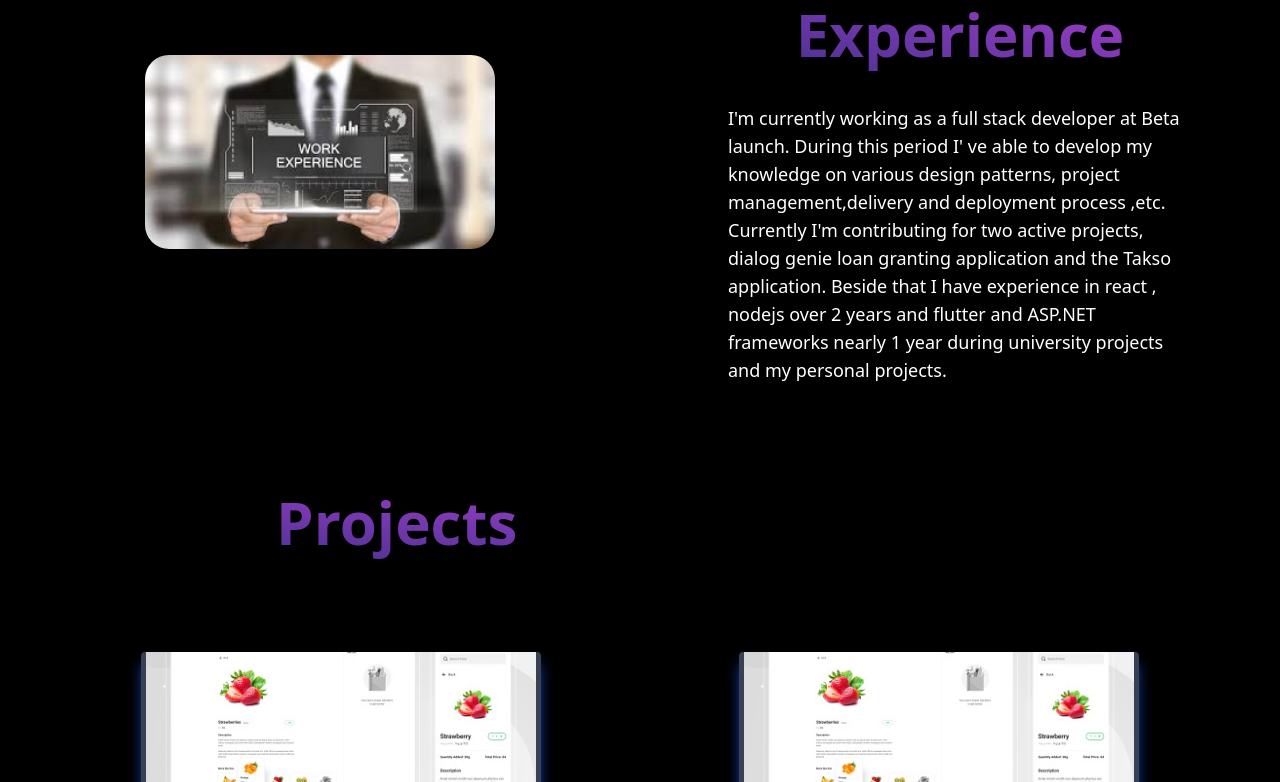
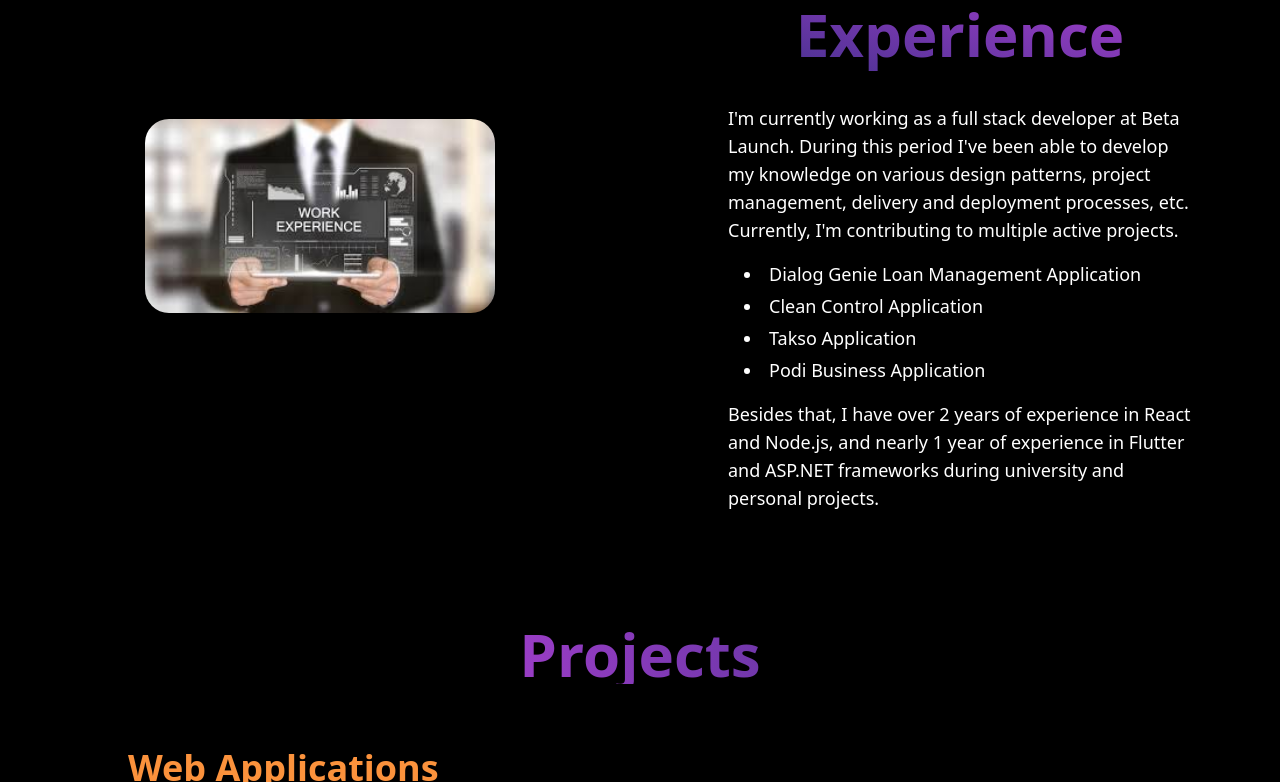
Before and after one commit to pawan-kavinda/Portfolio, a React (Create React App) app in the folder frontend/: page / in a window 1280 px wide. Shown: the part 2018-2800 px from the top of the page. Built offline with nearby package versions, Linux system fonts and the light colour scheme.

Commit message:
ui fixes

```diff
--- a/frontend/src/Components/Education.jsx
+++ b/frontend/src/Components/Education.jsx
@@ -22,7 +22,7 @@ const Education = () => {
         <motion.div initial={{x:100,opacity:0}} animate={{x:0,opacity:1}} transition={{duration:0.5,delay:2}}  className='mb-[20px] bg-gray-800 p-4 rounded-3xl max-w-[600px] mx-auto hover:shadow-none overflow-hidden shadow-lg shadow-green-700'>
             <p className='text-xl md:text-3xl'>G.C.E Ordinary Level</p>
             <p className='text-gray-600'>Central College Anuradhapura(2015)</p>
-            <p className='text-gray-300'>9A's and 1B</p>
+            <p className='text-gray-300'>8A's and 1B</p>
         </motion.div>
 
       </div>
--- a/frontend/src/Components/Experience.jsx
+++ b/frontend/src/Components/Experience.jsx
@@ -1,19 +1,17 @@
-import React from "react";
+import React, { useState, useEffect } from "react";
 import experience from "../assets/experience.jpeg";
 import { motion } from "framer-motion";
-import { useState, useEffect } from "react";
 
 const Experience = () => {
   const [isVisible, setIsVisible] = useState(false);
 
   useEffect(() => {
-    // When the component mounts, set isVisible to true
     setIsVisible(true);
-    // When the component unmounts, set isVisible back to false
     return () => setIsVisible(false);
   }, []);
+
   return (
-    <div className="text-white bg-black mx:auto " id="about">
+    <div className="text-white bg-black mx:auto" id="experience">
       <div className="md:grid md:grid-cols-2 sm:py-16">
         <motion.img
           initial={{ x: 100, opacity: 0 }}
@@ -29,25 +27,46 @@ const Experience = () => {
             initial={{ x: -100, opacity: 0 }}
             animate={{ x: isVisible ? 0 : -100, opacity: isVisible ? 1 : 0 }}
             transition={{ duration: 0.5, delay: 0.5 }}
-            className="text-4xl md:text-6xl p-6 md:px-20 text-center font-bold mb-4 primary-color
-          bg-gradient-to-bl from-fuchsia-500 to-indigo-900 bg-clip-text text-transparent"
+            className="text-4xl md:text-6xl p-6 md:px-20 text-center font-bold mb-4
+            bg-gradient-to-bl from-fuchsia-500 to-indigo-900 bg-clip-text text-transparent"
           >
             Work Experience
           </motion.h2>
+
           <motion.p
             initial={{ x: -100, opacity: 0 }}
             animate={{ x: 0, opacity: 1 }}
             transition={{ duration: 0.5, delay: 1 }}
-            className=" md:px-16 lg:text-lg
-          "
+            className="md:px-16 lg:text-lg"
           >
-            I'm currently working as a full stack developer at Beta launch. During this period I' ve able to develop my knowledge on various design patterns, project management,delivery and deployment process ,etc.
-            Currently I'm contributing for two active projects, dialog genie loan granting application and the Takso application.
-            Beside that I have experience in react , nodejs over 2 years and flutter and ASP.NET frameworks nearly 1 year during university projects and my personal projects.
+            I'm currently working as a full stack developer at Beta Launch. During this period
+            I've been able to develop my knowledge on various design patterns, project
+            management, delivery and deployment processes, etc. Currently, I'm contributing
+            to multiple active projects.
+          </motion.p>
 
+          <motion.ul
+            initial={{ x: -100, opacity: 0 }}
+            animate={{ x: 0, opacity: 1 }}
+            transition={{ duration: 0.5, delay: 1.2 }}
+            className="md:px-20 list-disc list-inside mt-4 lg:text-lg space-y-1"
+          >
+            <li>Dialog Genie Loan Management Application</li>
+            <li>Clean Control Application</li>
+            <li>Takso Application</li>
+            <li>Podi Business Application</li>
+          </motion.ul>
+
+          <motion.p
+            initial={{ x: -100, opacity: 0 }}
+            animate={{ x: 0, opacity: 1 }}
+            transition={{ duration: 0.5, delay: 1.4 }}
+            className="md:px-16 lg:text-lg mt-4"
+          >
+            Besides that, I have over 2 years of experience in React and Node.js, and nearly 1 year
+            of experience in Flutter and ASP.NET frameworks during university and personal projects.
           </motion.p>
         </div>
-
       </div>
     </div>
   );
--- a/frontend/src/Components/Work.jsx
+++ b/frontend/src/Components/Work.jsx
@@ -1,62 +1,114 @@
-import React, { useState } from "react";
+import React from "react";
 import { Link } from "react-router-dom";
 import { motion } from "framer-motion";
 
 // Images
-import ai from "../assets/Projects/ai.jpg";
+import ai from "../assets/ml.jpg";
 import gc from "../assets/Projects/gc.jpg";
 import ems from "../assets/Projects/ems.jpg";
 import sm from "../assets/Projects/sm.jpg";
+import takso from "../assets/takso.png";
 import fs from "../assets/Projects/fs.jpg";
-import brain from "../assets/Projects/brain.jpg";
+import podi from "../assets/podi.png";
+import agent from "../assets/agent.png";
+import genie from "../assets/genie.png";
+import voting from "../assets/voting.png";
 import pf from "../assets/Projects/pf.png";
 import em from "../assets/Projects/em.jpg";
 
 // Reusable Project Card
-const ProjectCard = ({ to, imageSrc, alt }) => {
+const ProjectCard = ({ to, imageSrc, alt, category }) => {
   return (
-    <div
-      className="transform transition-transform duration-300 hover:scale-105 hover:bg-yellow-900 overflow-hidden shadow-lg shadow-blue-700
-      flex justify-center items-center mx-auto h-[200px] w-[200px] md:w-[400px] md:bg-gray-700 bg-cover relative rounded"
-    >
+    <div className="relative group rounded-2xl overflow-hidden shadow-2xl transform transition duration-300 hover:scale-105">
       {to ? (
         <Link to={to}>
-          <img src={imageSrc} alt={alt} width={390} height={200} />
+          <img src={imageSrc} alt={alt} className="w-full h-64 object-cover" />
         </Link>
       ) : (
-        <img src={imageSrc} alt={alt} width={390} height={200} />
+        <img src={imageSrc} alt={alt} className="w-full h-64 object-cover" />
       )}
+      <div className="absolute bottom-0 left-0 right-0 bg-gradient-to-t from-black via-transparent to-transparent p-4">
+        <p className="text-white font-bold text-lg md:text-xl">{alt}</p>
+        <span className="text-xs md:text-sm px-2 py-1 bg-blue-600 rounded mt-2 inline-block">
+          {category}
+        </span>
+      </div>
     </div>
   );
 };
 
 const Work = () => {
+  const projects = [
+    {
+      category: "Web",
+      items: [
+        { to: "/takso", image: takso, name: "Takso Application" },
+        { to: "/dialog-genie", image: genie, name: "Dialog Genie Application" },
+        {
+          to: "/podi-business",
+          image: podi,
+          name: "Podi Business Application",
+        },
+        { to: "/agent-ai", image: agent, name: "Agent AI Application" },
+        { to: "/supermarket", image: sm, name: "Supermarket Application" },
+        { to: "/ems", image: em, name: "EMS Application" },
+      ],
+    },
+    {
+      category: "Mobile",
+      items: [
+        { to: "/foodstore", image: fs, name: "Food Store Application" },
+        { image: pf, name: "Portfolio Application" },
+      ],
+    },
+    {
+      category: "AI & ML",
+      items: [
+        { to: "/ai", image: ai, name: "Mobile Phone Price Predictor" },
+        { to: "/groupchat", image: gc, name: "Multi Threaded Group Chat" },
+      ],
+    },
+    {
+      category: "Cryptography & Security",
+      items: [
+        {
+          to: "/voting-system",
+          image: voting,
+          name: "Voting System Using Cryptography",
+        },
+      ],
+    },
+  ];
+
   return (
-    <div className="max-w-full mx-auto bg-black p-5" id="work">
-      <div className="pb-8">
-        <motion.p
-          initial={{ x: -100, opacity: 0 }}
-          animate={{ x: 0, opacity: 1 }}
-          transition={{ duration: 0.5, delay: 2 }}
-          className="text-4xl md:text-6xl font-bold p-6 md:px-64 mb-3 bg-gradient-to-bl from-fuchsia-500 to-indigo-900 bg-clip-text text-transparent"
-        >
-          Projects
-        </motion.p>
-      </div>
+    <div id="work" className="bg-black px-8 md:px-32 py-12 mx-auto">
+      <motion.h1
+        initial={{ x: -100, opacity: 0 }}
+        animate={{ x: 0, opacity: 1 }}
+        transition={{ duration: 0.5 }}
+        className="text-5xl md:text-6xl font-extrabold text-transparent bg-clip-text bg-gradient-to-r from-fuchsia-500 to-indigo-900 mb-16 text-center"
+      >
+        Projects
+      </motion.h1>
 
-      <div className="grid sm:grid-cols-1 md:grid-cols-2 gap-5 p-8">
-        <ProjectCard to="/takso" imageSrc={sm} alt="Takso" />
-        <ProjectCard to="/dialog-genie" imageSrc={sm} alt="Dialog Genie" />
-        <ProjectCard to="/podi-business" imageSrc={sm} alt="Podi Business" />
-        <ProjectCard to="/clean-control" imageSrc={sm} alt="Clean Control" />
-        <ProjectCard to="/supermarket" imageSrc={sm} alt="Supermarket" />
-        <ProjectCard to="/ems" imageSrc={em} alt="EMS" />
-        <ProjectCard to="/ai" imageSrc={ai} alt="AI Project" />
-        <ProjectCard to="/foodstore" imageSrc={fs} alt="Food Store" />
-        <ProjectCard to="/groupchat" imageSrc={gc} alt="Group Chat" />
-        <ProjectCard imageSrc={pf} alt="Portfolio" />
-        <ProjectCard imageSrc={brain} alt="Brain Project" />
-      </div>
+      {projects.map((section) => (
+        <section key={section.category} className="mb-20">
+          <h2 className="text-3xl md:text-4xl font-semibold text-orange-400 mb-8 border-b border-gray-700 pb-2">
+            {section.category} Applications
+          </h2>
+          <div className="grid sm:grid-cols-1 md:grid-cols-2 lg:grid-cols-3 gap-10">
+            {section.items.map((project) => (
+              <ProjectCard
+                key={project.name}
+                to={project.to}
+                imageSrc={project.image}
+                alt={project.name}
+                category={section.category}
+              />
+            ))}
+          </div>
+        </section>
+      ))}
     </div>
   );
 };
```
Also changed, not shown: frontend/src/Components/Navbar.jsx (+0 -126 lines).
